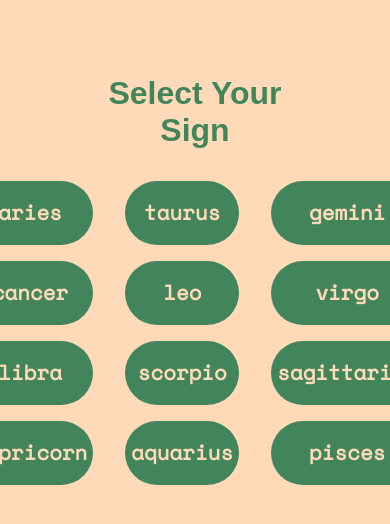
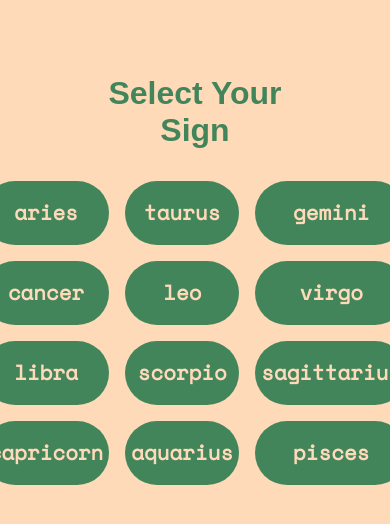
Before and after one commit to hakuthewizard/Daily-Horoscope-Astrology-React-App, a React (Create React App) app: page / in a window 390 px wide. Shown: the top 524 px of the page. Built offline with nearby package versions, Linux system fonts and the light colour scheme; a web font is replaced by a local one.

Commit message:
update on media query

```diff
--- a/src/components/SelectedSign.css
+++ b/src/components/SelectedSign.css
@@ -36,8 +36,8 @@ body{
     background-color:#483838;
 }
 @media only screen and (max-width: 600px) {
-    .sign-button {
-      margin-right:0.5rem;
-      margin-left:0.5rem;
+    .grid {
+      right:0.2rem;
+      left:0.2rem;
     }
   }
```
